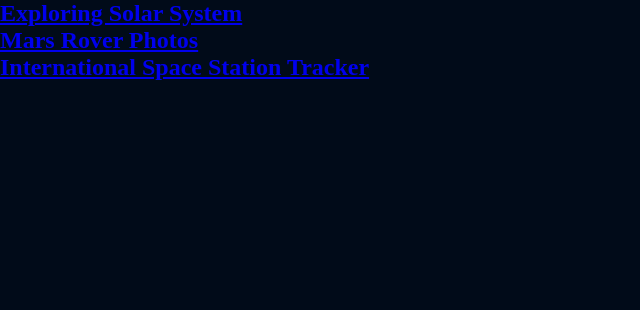
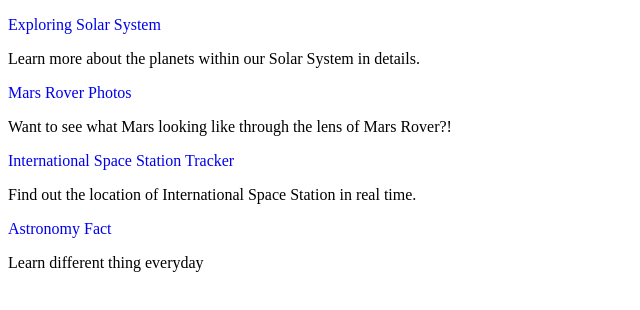
Before and after one commit to ScorpyG/beyond-the-horizon, a React (Create React App) app: page / in a window 1280 px wide. Shown: the top 310 px of the page, without its empty margins (0-640 px from the left). Built offline with nearby package versions, Linux system fonts and the light colour scheme.

Commit message:
nav component

```diff
--- a/package.json
+++ b/package.json
@@ -10,6 +10,7 @@
     "react-dom": "^17.0.2",
     "react-router-dom": "^6.2.1",
     "react-scripts": "5.0.0",
+    "sass": "^1.49.7",
     "web-vitals": "^2.1.2"
   },
   "scripts": {
--- a/src/App.js
+++ b/src/App.js
@@ -1,48 +1,11 @@
-import "./App.css";
-import { Link } from "react-router-dom";
+import "./App.sass";
+
+import Navbar from "./components/Navbar";
+
 
 function App() {
   return (
-    <div className="nav-deck">
-      <Link to="/exploring">
-        <div className="nav-card">
-          <h2>Exploring Solar System</h2>
-          <p></p>
-        </div>
-      </Link>
-
-      <Link to="/marsphoto">
-        <div className="nav-card">
-          <h2>Mars Rover Photos</h2>
-          <p></p>
-        </div>
-      </Link>
-
-      <Link to="/isstracker">
-        <div className="nav-card">
-          <h2>International Space Station Tracker</h2>
-          <p></p>
-        </div>
-      </Link>
-
-      {/* <Link to="/">
-        <div className="nav-card">
-          <h2></h2>
-        </div>
-      </Link>
-
-      <Link to="/">
-        <div className="nav-card">
-          <h2></h2>
-        </div>
-      </Link>
-
-      <Link to="/">
-        <div className="nav-card">
-          <h2></h2>
-        </div>
-      </Link> */}
-    </div>
+    <Navbar />
   );
 }
 
--- a/src/App.css
+++ b/src/App.sass
@@ -1,7 +1,3 @@
-* {
-  margin: 0;
-}
-
 /* backgroundColor: #010b19; */
 /*                  #021631; */
 /*                  #03214a; */
@@ -9,8 +5,8 @@
 /*                  #05377b; */
 
 
-body {
-  color: white;
-  background-color:#010b19;
-  scroll-behavior: smooth;
-}
+body
+  scroll-behavior: smooth
+
+a
+  text-decoration: none
--- /dev/null
+++ b/src/components/NasaPhoto.js
@@ -0,0 +1,7 @@
+const NasaPhoto = () => {
+  return (
+      <h1>Astronomy Fact</h1>
+  );
+};
+
+export default NasaPhoto;
--- /dev/null
+++ b/src/components/Navbar.js
@@ -0,0 +1,39 @@
+import { Link } from "react-router-dom";
+
+const Navbar = () => {
+  return (
+    <>
+      <div className="nav-bar">
+        <div className="nav-item">
+          <Link to="/exploring">
+            <p>Exploring Solar System</p>
+          </Link>
+          <span>Learn more about the planets within our Solar System in details.</span>
+        </div>
+
+        <div className="nav-item">
+          <Link to="/marsphoto">
+            <p>Mars Rover Photos</p>
+          </Link>
+          <span>Want to see what Mars looking like through the lens of Mars Rover?!</span>
+        </div>
+
+        <div className="nav-item">
+          <Link to="/isstracker">
+            <p>International Space Station Tracker</p>
+          </Link>
+          <span>Find out the location of International Space Station in real time.</span>
+        </div>
+
+        <div className="nav-item">
+          <Link to="/astro">
+            <p>Astronomy Fact</p>
+          </Link>
+          <span>Learn different thing everyday</span>
+        </div>
+      </div>
+    </>
+  );
+};
+
+export default Navbar;
--- a/src/index.js
+++ b/src/index.js
@@ -5,6 +5,7 @@ import { BrowserRouter as Router, Route, Routes } from "react-router-dom";
 import App from "./App";
 import ISSTracker from "./components/ISSTracker";
 import MarsPhoto from "./components/MarsPhoto";
+import NasaPhoto from "./components/NasaPhoto";
 import SolarSystem from "./components/SolarSystem";
 
 ReactDOM.render(
@@ -15,6 +16,7 @@ ReactDOM.render(
         <Route path="exploring" element={<SolarSystem />} />
         <Route path="marsphoto" element={<MarsPhoto />} />
         <Route path="isstracker" element={<ISSTracker />} />
+        <Route path="/astro" element={<NasaPhoto />} />
       </Routes>
     </Router>
   </React.StrictMode>,
```
Also changed, not shown: 1 other file (tests, documents, lock files or other folders).
